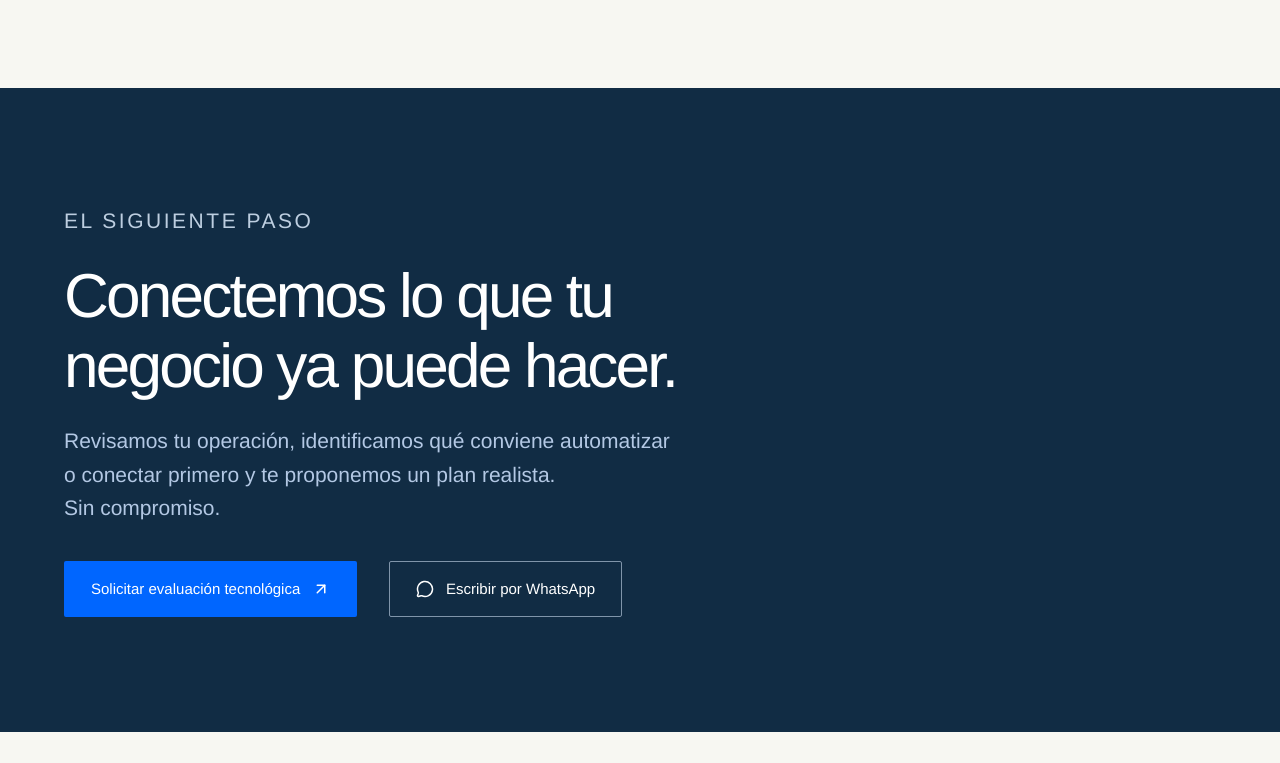
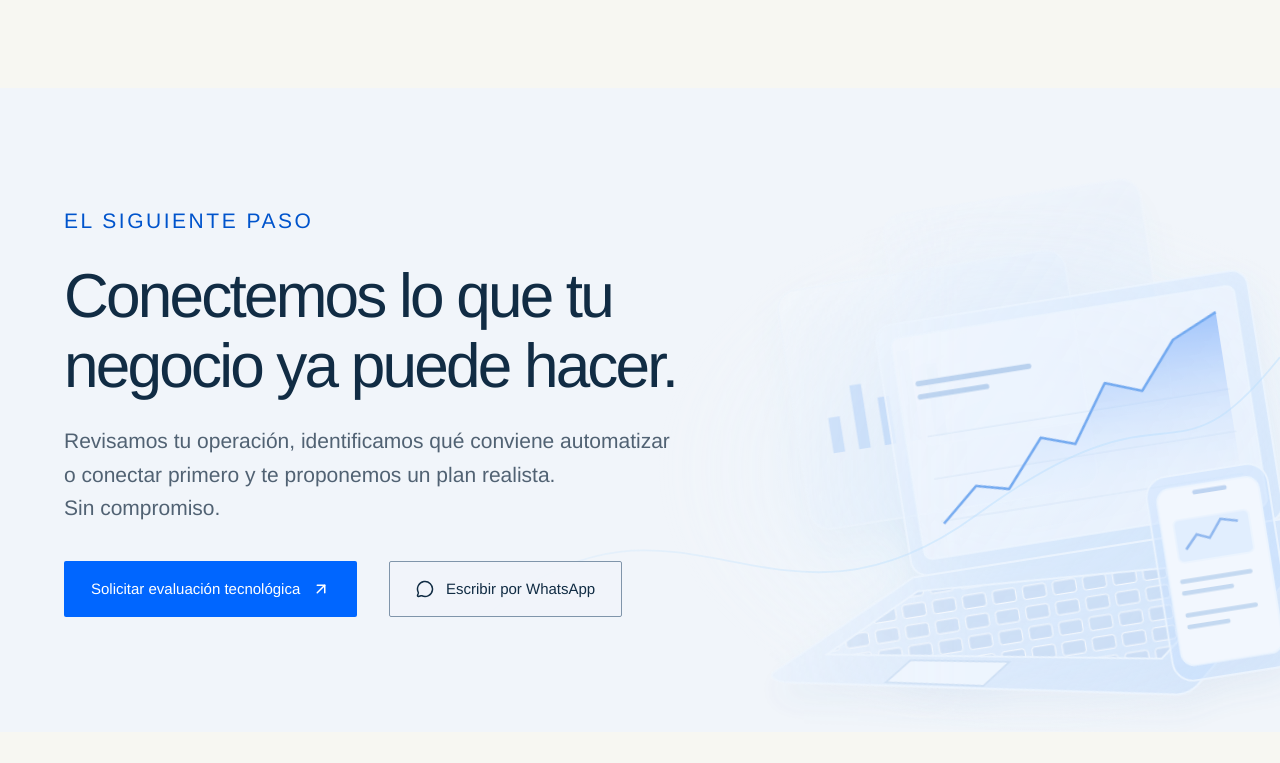
Before and after one commit to PaulGarcia89/DataLinkTech-WebAppFront, a Next.js app: page / in a window 1280 px wide. Shown: the part 6617-7380 px from the top of the page. Built offline with nearby package versions, Linux system fonts and the light colour scheme.

Commit message:
Add faded workstation artwork to selected sections

```diff
--- a/src/components/commercial-preview.tsx
+++ b/src/components/commercial-preview.tsx
@@ -16,6 +16,7 @@ export function CommercialPreview() {
   ];
   return (
     <section className="commercial-preview plane">
+      <div className="ambient-workstation" aria-hidden="true" />
       <div className="container">
         <p className="eyebrow">DE LA CONSULTA AL SEGUIMIENTO</p>
         <div className="commercial-preview-grid">
--- a/src/components/footer.tsx
+++ b/src/components/footer.tsx
@@ -20,6 +20,7 @@ export function CTA({
 }) {
   return (
     <section className="cta">
+      <div className="ambient-workstation" aria-hidden="true" />
       <div className="container">
         <div className="cta-converge" aria-hidden="true">
           <svg viewBox="0 0 560 90" role="presentation">
--- a/src/styles/editorial.css
+++ b/src/styles/editorial.css
@@ -2082,3 +2082,39 @@ em {
     transform: scaleY(0.7);
   }
 }
+
+/* Decorative workstation fades toward the reading area. */
+.cta, .commercial-preview {
+  position: relative;
+  isolation: isolate;
+  overflow: hidden;
+}
+.ambient-workstation {
+  position: absolute;
+  z-index: -1;
+  pointer-events: none;
+  inset: 0 0 0 auto;
+  width: min(76%, 1050px);
+  background: url("/illustrations/ambient-workstation.svg") right center / contain no-repeat;
+  mask-image: linear-gradient(90deg, transparent 0%, #000 68%);
+  opacity: .8;
+}
+.cta {
+  background: #f1f5fa;
+  color: #112c44;
+}
+.cta h2, .cta h2 em { color: #112c44; }
+.cta p { color: #516273; }
+.cta .eyebrow { color: #0054cc; }
+.cta .btn-line { color: #112c44; border-color: #8095aa; background: #f1f5fae8; }
+.cta > .container, .commercial-preview > .container { position: relative; z-index: 1; }
+.commercial-preview .ambient-workstation { opacity: .5; right: -14%; }
+@media (max-width: 800px) {
+  .ambient-workstation {
+    width: 100%;
+    opacity: .22;
+    background-position: right bottom;
+    mask-image: linear-gradient(90deg, transparent 10%, #000 100%);
+  }
+  .commercial-preview .ambient-workstation { opacity: .16; }
+}
```
Also changed, not shown: public/illustrations/ambient-workstation.svg (added).
